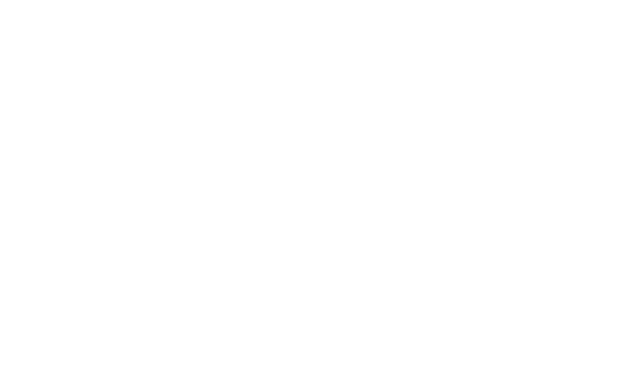
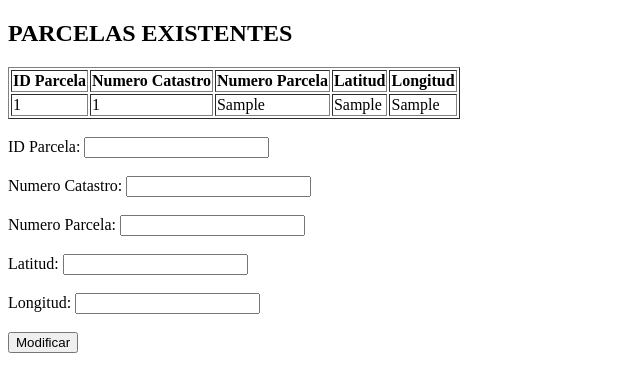
Before and after one commit to SherezadeLc/AgriculturaPHP, a PHP site: page /modificar_parcelas.php in a window 1280 px wide. Before the commit the part shown is empty. Shown: the top 392 px of the page, without its empty margins (0-640 px from the left). Run offline with PHP 8.4, Linux system fonts and the light colour scheme; tables that the repository leaves empty or names only in its code hold one stand-in row (values such as "Sample post").

Commit message:
modificar parcelas y registro

```diff
--- a/modificar_parcelas.php
+++ b/modificar_parcelas.php
@@ -1,17 +1,100 @@
+<?php
+session_start();
+?>
 <!DOCTYPE html>
-<!--
-To change this license header, choose License Headers in Project Properties.
-To change this template file, choose Tools | Templates
-and open the template in the editor.
--->
 <html>
     <head>
         <meta charset="UTF-8">
-        <title></title>
+        <title>Modificar Parcelas</title>
     </head>
     <body>
         <?php
-        // put your code here
+        $conexion = mysqli_connect("localhost", "root", "", "agricultura")
+                or die("No se puede conectar con el servidor");
+
+        echo "<h2>PARCELAS EXISTENTES</h2>";
+        $parcelas_existentes = mysqli_query($conexion, "SELECT * FROM parcela");
+        $puntos_existentes = mysqli_query($conexion, "SELECT * FROM puntos");
+
+        if (mysqli_num_rows($parcelas_existentes) > 0 && mysqli_num_rows($puntos_existentes) > 0) {
+            echo "<table border='1'>";
+            echo "<tr><th>ID Parcela</th><th>Numero Catastro</th><th>Numero Parcela</th><th>Latitud</th><th>Longitud</th></tr>";
+
+            while (($fila1 = mysqli_fetch_assoc($parcelas_existentes)) && ($fila2 = mysqli_fetch_assoc($puntos_existentes))) {
+                echo "<tr><td>{$fila1['id_parcela']}</td>"
+                . "<td>{$fila1['id_catastro']}</td>"
+                . "<td>{$fila1['numero_parcela']}</td>"
+                . "<td>{$fila2['latitud']}</td>"
+                . "<td>{$fila2['longitud']}</td></tr>";
+            }
+            echo "</table>";
+        } else {
+            echo "<p>No hay parcelas existentes.</p>";
+        }
+        ?>
+
+        <br>
+        <form action="" method="POST">
+            <label for="id_parcelas">ID Parcela:</label>
+            <input type="text" name="id_parcelas" id="id_parcelas" required><br><br>
+
+            <label for="id_catastros">Numero Catastro:</label>
+            <input type="text" name="id_catastros" id="id_catastros" required><br><br>
+
+            <label for="numero_parcelas">Numero Parcela:</label>
+            <input type="text" name="numero_parcelas" id="numero_parcelas" required><br><br>
+
+            <label for="latitudes">Latitud:</label>
+            <input type="text" name="latitudes" id="latitudes" required><br><br>
+
+            <label for="longitudes">Longitud:</label>
+            <input type="text" name="longitudes" id="longitudes" required><br><br>
+
+            <input type="submit" name="modificar" value="Modificar">
+        </form>
+
+        <?php
+        if ($_SERVER['REQUEST_METHOD'] === 'POST' && isset($_POST['modificar'])) {
+            $id_parcelas = $_POST['id_parcelas'];
+            $id_catastros = $_POST['id_catastros'];
+            $numero_parcelas = $_POST['numero_parcelas'];
+            $latitudes = $_POST['latitudes'];
+            $longitudes = $_POST['longitudes'];
+
+            // Verificar que el id_catastro existe en la tabla cliente
+            $verificar_catastro = "SELECT * FROM cliente WHERE id_catastro = '$id_catastros'";
+            $resultado_verificacion = mysqli_query($conexion, $verificar_catastro);
+
+            if (mysqli_num_rows($resultado_verificacion) > 0) {
+                $consultaIntermedia = "SELECT * FROM puntos_parcela WHERE id_parcela='$id_parcelas'";
+                $seleccionar_punto = mysqli_query($conexion, $consultaIntermedia);
+
+                if (mysqli_num_rows($seleccionar_punto) > 0) {
+                    $datos = mysqli_fetch_assoc($seleccionar_punto);
+                    $id_puntos = $datos['id_punto'];
+
+                    // Actualizar parcela
+                    $actualizar_parcela = "UPDATE parcela SET id_catastro='$id_catastros', numero_parcela='$numero_parcelas' WHERE id_parcela='$id_parcelas'";
+                    if (mysqli_query($conexion, $actualizar_parcela)) {
+                        echo "Se ha actualizado la parcela correctamente.<br>";
+                    } else {
+                        echo "Error al actualizar la parcela: " . mysqli_error($conexion) . "<br>";
+                    }
+
+                    // Actualizar puntos
+                    $actualizar_puntos = "UPDATE puntos SET latitud='$latitudes', longitud='$longitudes' WHERE id_punto='$id_puntos'";
+                    if (mysqli_query($conexion, $actualizar_puntos)) {
+                        echo "Se han actualizado los puntos correctamente.<br>";
+                    } else {
+                        echo "Error al actualizar los puntos: " . mysqli_error($conexion) . "<br>";
+                    }
+                } else {
+                    echo "No se encontró ningún punto asociado a la parcela.<br>";
+                }
+            } else {
+                echo "El Numero Catastro ingresado no existe en la tabla Cliente.<br>";
+            }
+        }
         ?>
     </body>
 </html>
```
Also changed, not shown: registro.php (+11 -10 lines).
